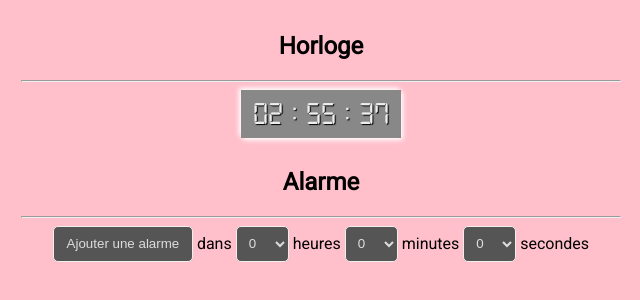
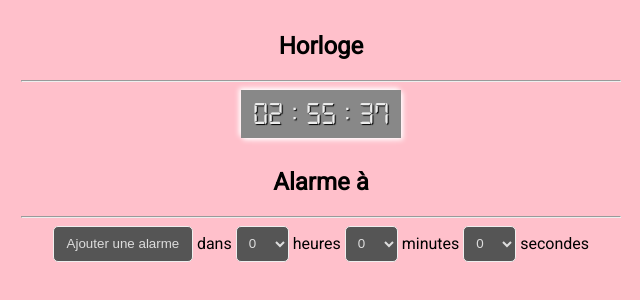
Before and after one commit to leijinmin/javascript, a plain HTML site: page Devoir2/horloge.html in a window 1280 px wide. Shown: the full height of the page, 319-959 px from the left. Drawn offline with nearby package versions, Linux system fonts and the light colour scheme.

Commit message:
Change to Alarme à

```diff
--- a/Devoir2/css/base.css
+++ b/Devoir2/css/base.css
@@ -51,5 +51,5 @@ button{display: inline-block; min-width: 50px;min-height: 20px; background-color
 	vertical-align: middle; text-align: center;
  	box-shadow: 2px 2px 5px #fff,-2px -2px 5px #fff;
 }
-#alarme h1:before{content: "Alarme ";}
+#alarme h1:before{content: "Alarme à ";}
 #alarme {text-align: center;}
```
